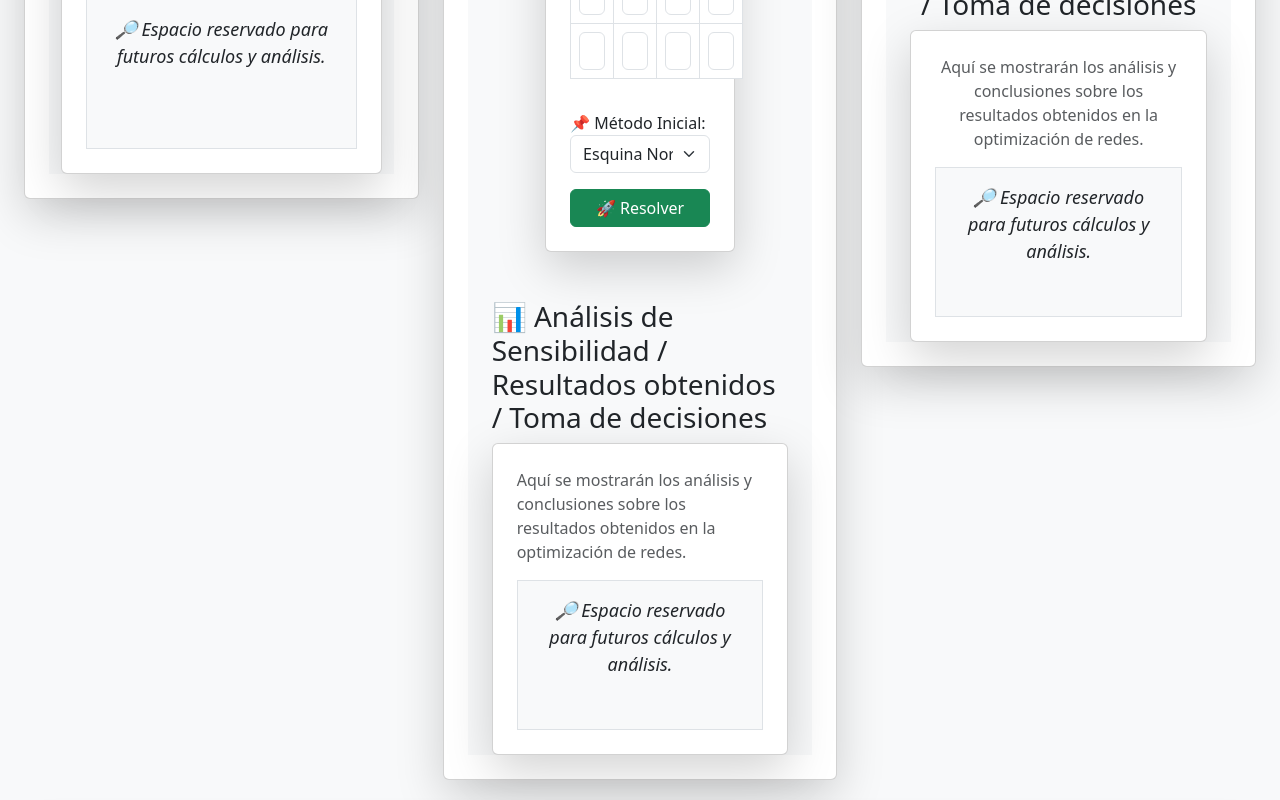
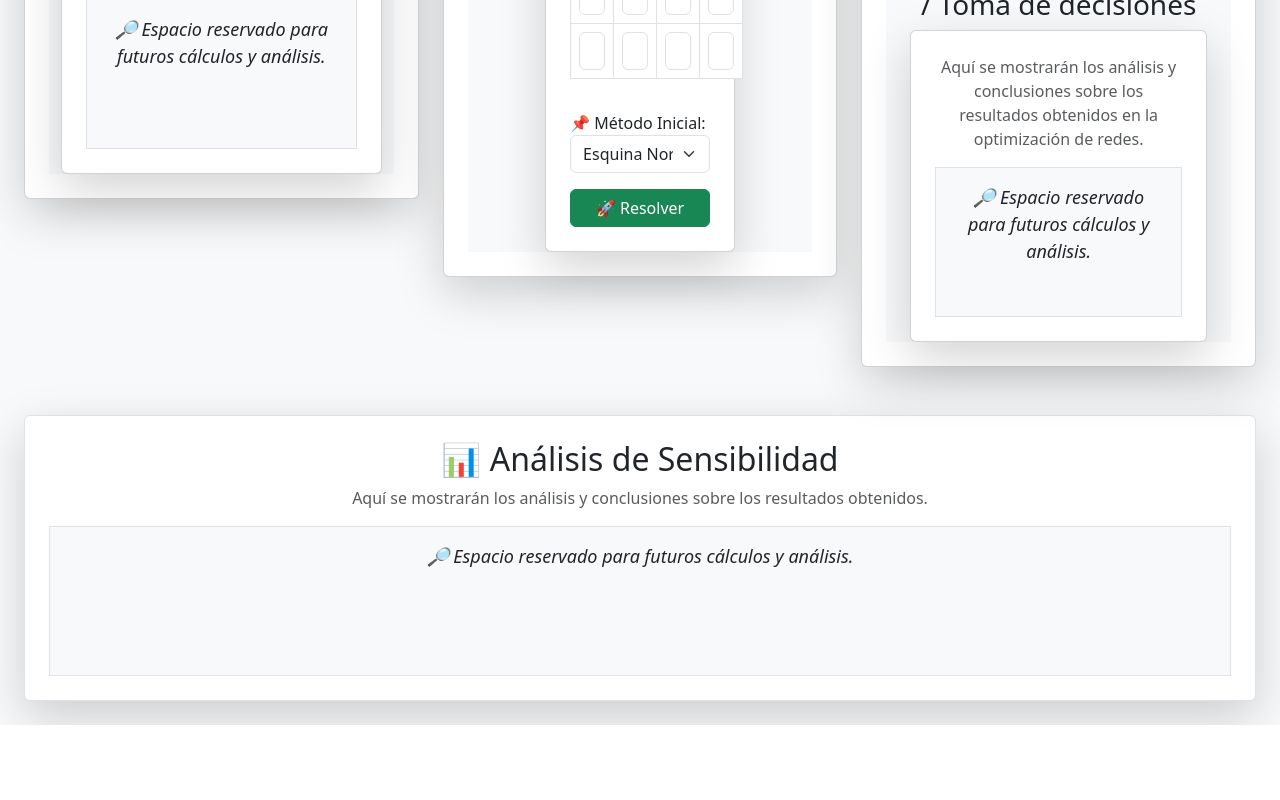
Before and after one commit to mateocarruce/ProyectoFinalINVESTIGACION, a Next.js app in the folder frontend/frontend/: page /solve-all in a window 1280 px wide. Shown: the part 943-1743 px from the top of the page. After the commit the page ends 1668 px from the top, so only its background shows below. Built offline with nearby package versions, Linux system fonts and the light colour scheme.

Commit message:
feat: :sparkles:

```diff
--- a/frontend/frontend/src/pages/transport.js
+++ b/frontend/frontend/src/pages/transport.js
@@ -206,23 +206,40 @@ export default function TransportPage() {
             {renderMatrixTable(solution.optimal_solution)}
           </div>
         )}
-
-        {/* ✅ NUEVO APARTADO DE ANÁLISIS DE SENSIBILIDAD */}
-        <div className="mt-5">
-            <h3 className="text-dark">📊 Análisis de Sensibilidad / Resultados obtenidos / Toma de decisiones</h3>
-            <div className="card shadow-lg p-4 bg-white">
-              <p className="text-muted">
-                Aquí se mostrarán los análisis y conclusiones sobre los resultados obtenidos en la optimización de
-                redes.
-              </p>
-              <div
-                className="border p-3 bg-light"
-                style={{ minHeight: "150px", fontSize: "18px", textAlign: "center" }}
-              >
-                <em>🔎 Espacio reservado para futuros cálculos y análisis.</em>
-              </div>
-            </div>
-          </div>
+{/* 🔥 Análisis de Sensibilidad */}
+{solution && solution.sensitivity_analysis && (
+  <div className="mt-5">
+    <h3 className="text-dark">
+      <span role="img" aria-label="chart">📊</span> Análisis de Sensibilidad
+    </h3>
+    <div className="card shadow-lg p-4 bg-white">
+      <div className="p-3">
+        {solution.sensitivity_analysis.split("\n").map((line, index) => {
+          // 🔹 Resaltar títulos y secciones en negrita
+          if (line.startsWith("**")) {
+            return (
+              <h5 key={index} className="text-primary mt-3">
+                {line.replace(/\*\*/g, "")}
+              </h5>
+            );
+          }
+          // 🔹 Resaltar elementos de lista
+          else if (line.startsWith("*")) {
+            return (
+              <li key={index} className="text-dark">
+                {line.replace(/\*/g, "")}
+              </li>
+            );
+          }
+          // 🔹 Separar párrafos normales
+          else {
+            return <p key={index} className="text-muted">{line}</p>;
+          }
+        })}
+      </div>
+    </div>
+  </div>
+)}
       </div>
     </div>
   );
```
Also changed, not shown: 1 other file (tests, documents, lock files or other folders).
